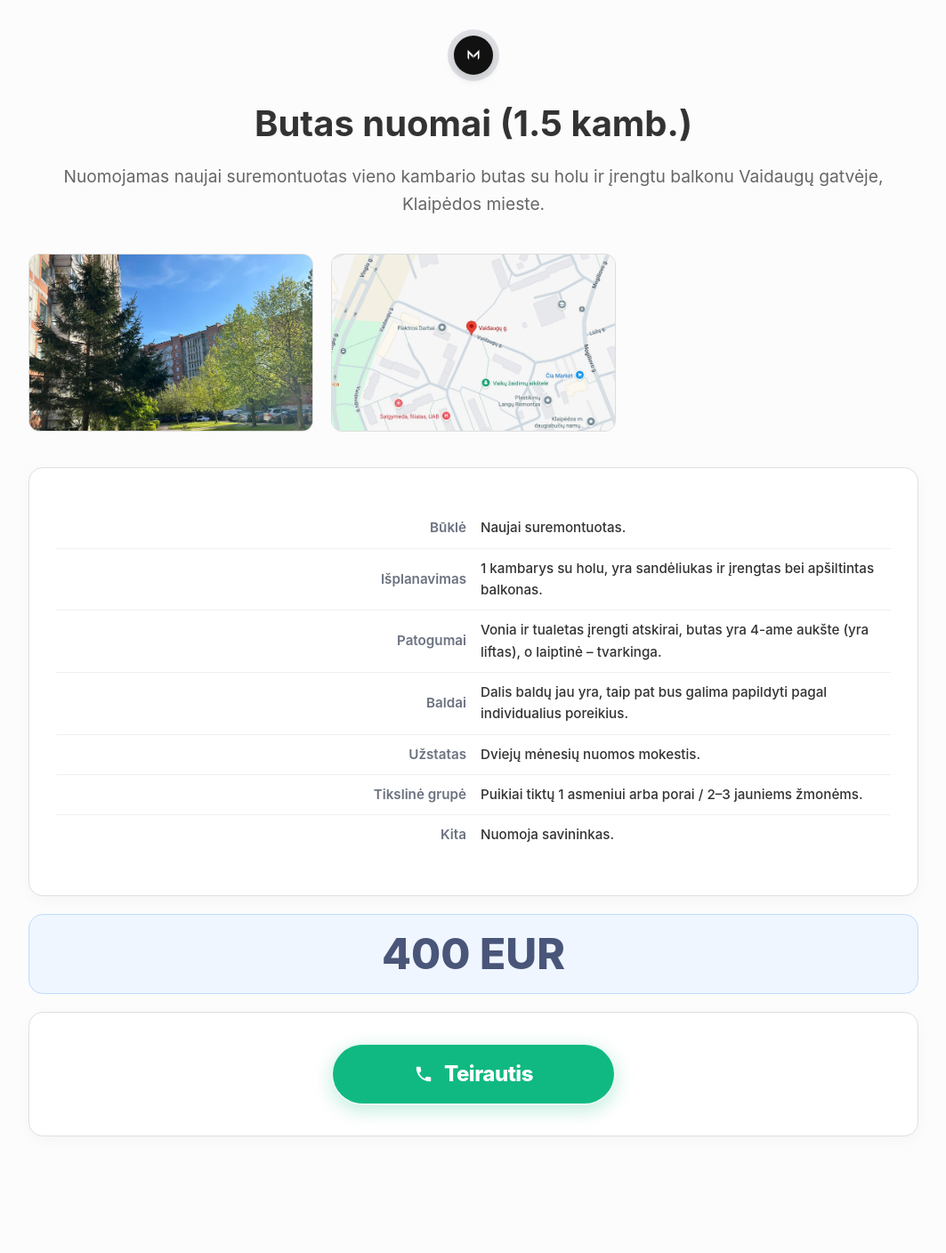
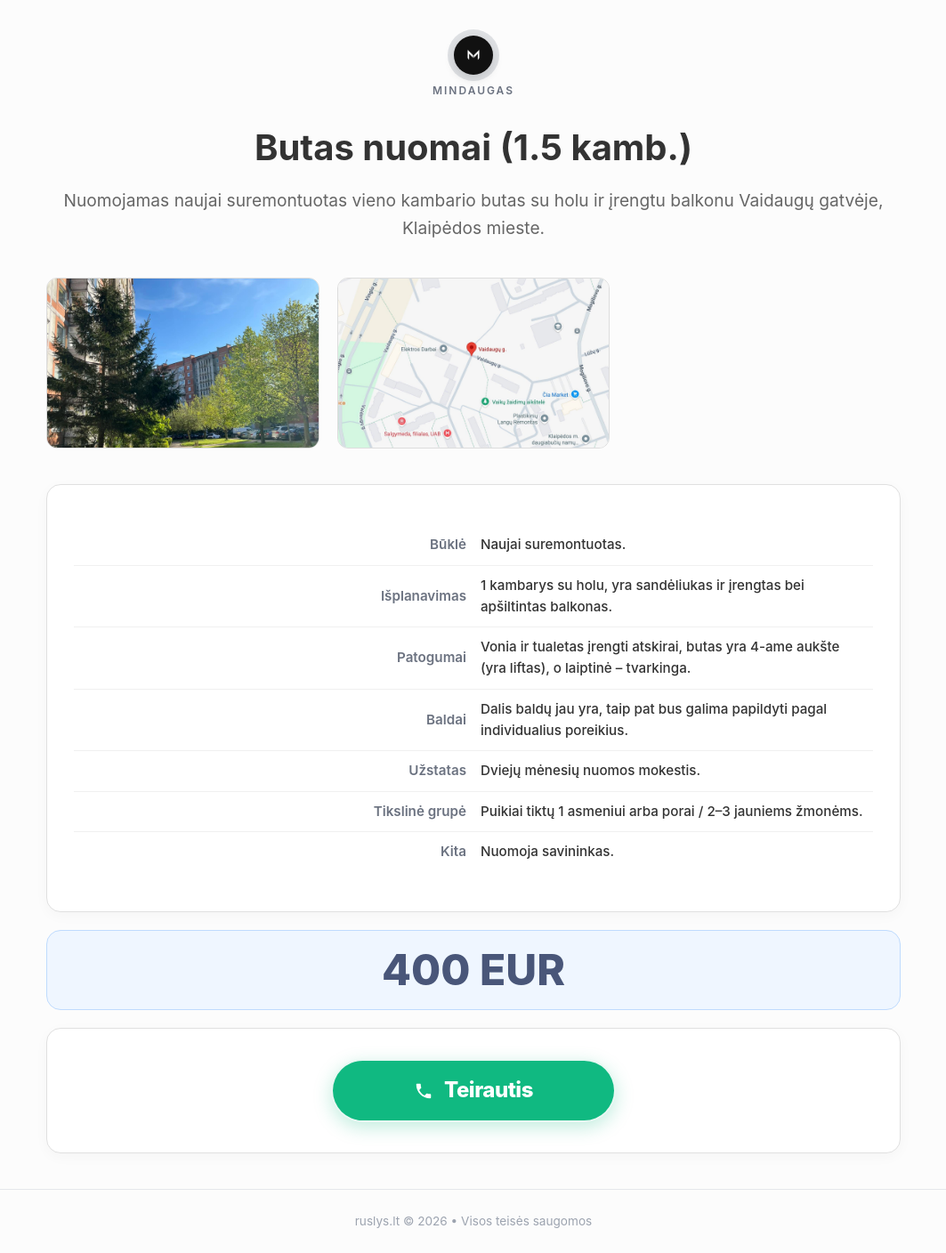
Before and after one commit to mruslys/ruslys.lt, a Jekyll site: the page built from skelbimai/vaidaugu-1k-butas/index.html, in a window 1280 px wide. Shown: the whole page at 89% size, without its empty margins (108-1171 px from the left). Built offline with Jekyll 4.4.1, drawn with Linux system fonts in a browser that asks for light colours; before the commit the page ends 1317 px from its top, so only the background shows below that.

Commit message:
footer-too

```diff
--- a/_layouts/item.html
+++ b/_layouts/item.html
@@ -54,12 +54,17 @@
             padding: 0;
             background-color: var(--bg-color);
             color: var(--text-color);
+            display: flex;
+            flex-direction: column;
         }
 
         .container {
             max-width: 1000px;
             margin: 0 auto;
             padding: 40px 20px;
+            flex: 1;
+            box-sizing: border-box;
+            width: 100%;
         }
 
         .header {
@@ -114,6 +119,15 @@
             height: 26px;
             object-fit: contain;
             display: block;
+        }
+
+        .top-logo-text {
+            font-size: 0.75rem;
+            font-weight: 600;
+            text-transform: uppercase;
+            letter-spacing: 2px;
+            color: #6B7280;
+            margin-top: 8px;
         }
 
         /* Paveikslėlių tinklelis ir galerija */
@@ -531,6 +545,16 @@
             transform: scale(0.98);
         }
 
+        /* Neįkyrus footerio stilius */
+        .site-footer {
+            text-align: center;
+            padding: 25px 20px;
+            font-size: 0.85rem;
+            color: #9CA3AF;
+            border-top: 1px solid #E5E7EB;
+            background-color: var(--bg-color);
+        }
+
     </style>
 </head>
 <body>
@@ -547,6 +571,7 @@
             <a href="{{ site.sell_url | default: site.url }}" class="top-home-button" title="Grįžti į pagrindinį">
                 <img src="{{ 'img/w512.png' | relative_url }}" alt="Logo">
             </a>
+            <span class="top-logo-text">Mindaugas</span>
         </div>
 
         <!-- Puslapio antraštė -->
@@ -664,6 +689,11 @@
 
     </div>
 
+    <!-- Neįkyrus footeris -->
+    <footer class="site-footer">
+        ruslys.lt &copy; {{ 'now' | date: '%Y' }} &bull; Visos teisės saugomos
+    </footer>
+
     <!-- Lightbox -->
     <div id="lightbox" class="lightbox">
         <button class="lightbox-close" onclick="closeLightbox()">&times;</button>
```
Also changed, not shown: other parts of _layouts/item.html (+0 -1 lines).
